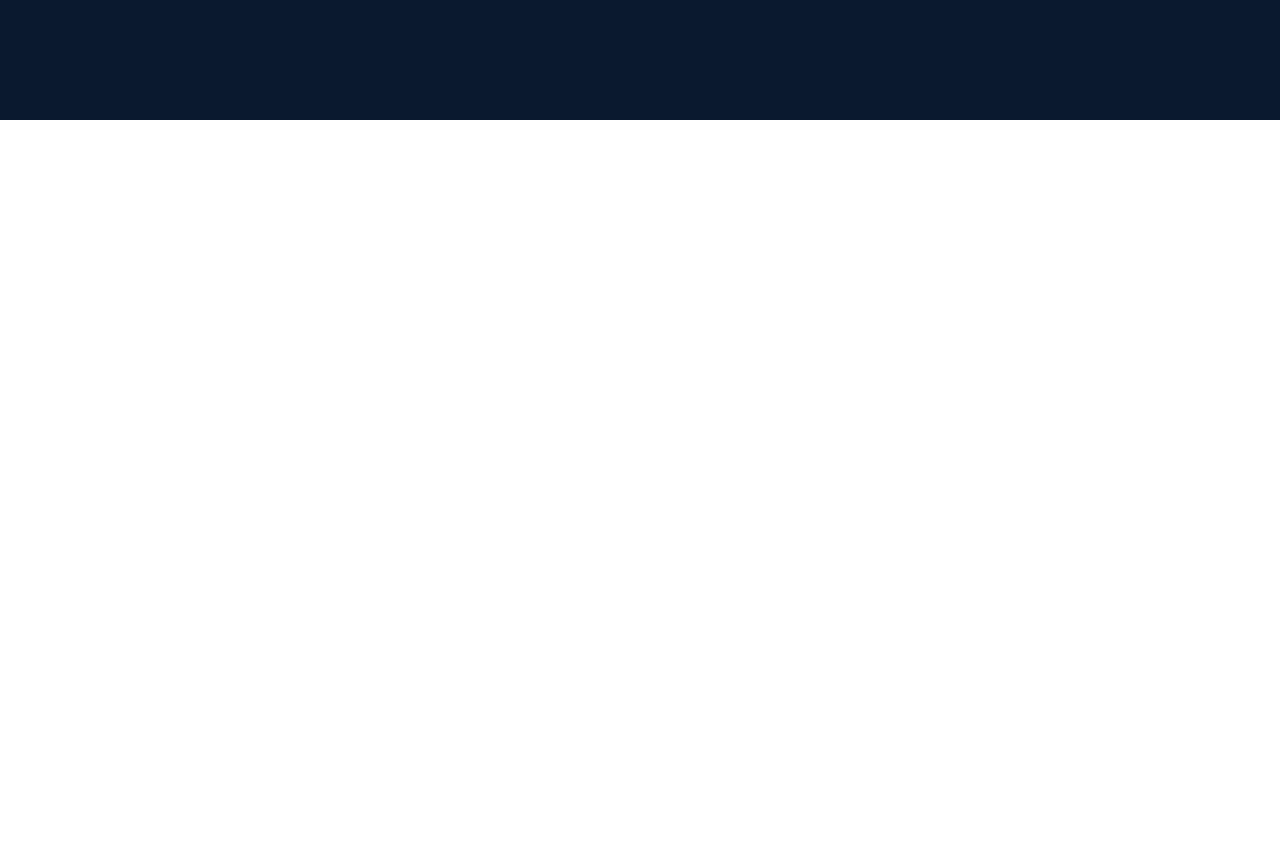
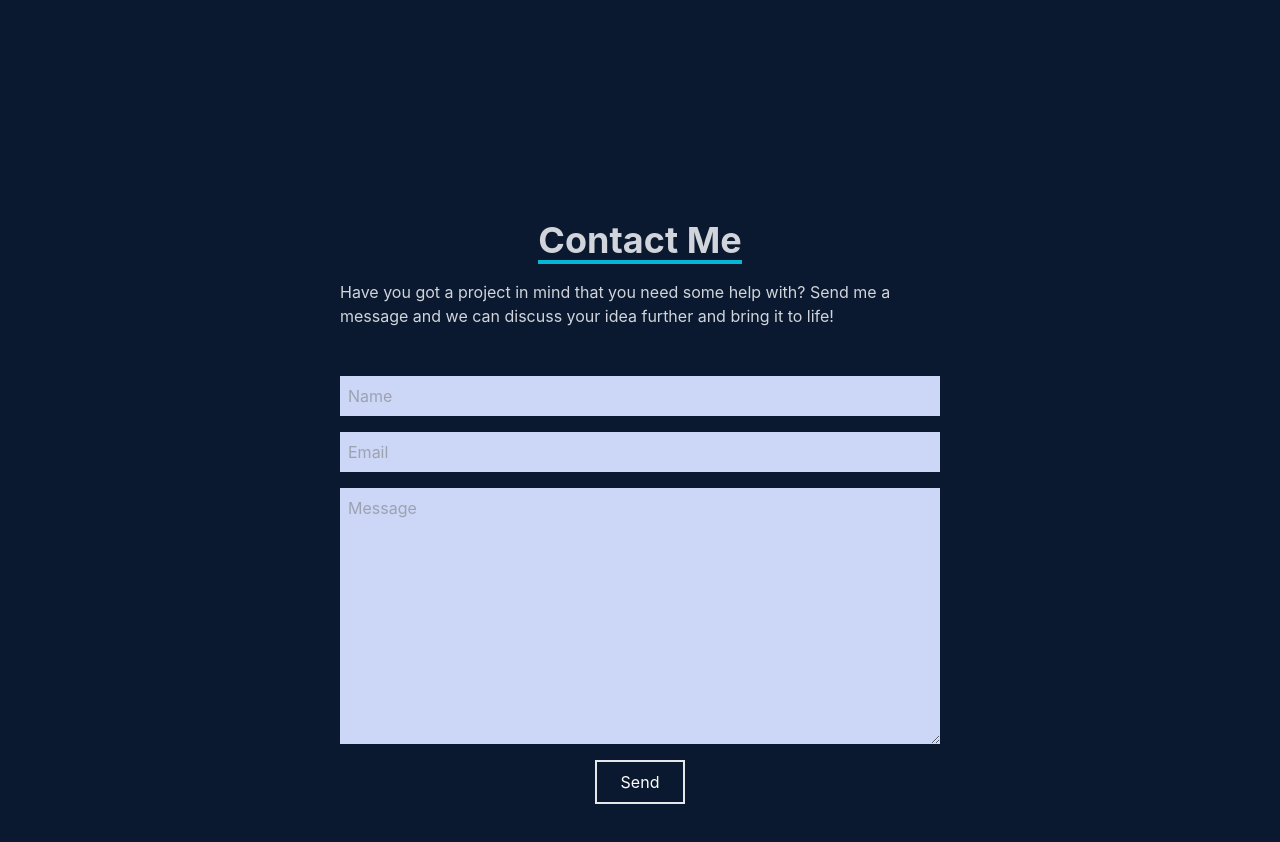
Before and after one commit to DevelopedByNoel/developedbynoel, a React (Create React App) app: page / in a window 1280 px wide. Shown: the part 3080-3922 px from the top of the page. Before the commit the page ends 3200 px from the top, so only its background shows below. Built offline with nearby package versions, Linux system fonts and the light colour scheme.

Commit message:
contact section completed, need to add link to email

```diff
--- a/src/components/Contact.jsx
+++ b/src/components/Contact.jsx
@@ -1,8 +1,19 @@
 import React from "react";
 
-function Contact() {
+const Contact = () => {
     return (
-        <div></div>
+        <div name='contact' className="w-full h-screen bg-[#0a192f] flex justify-center items-center p-4">
+            <div className="flex flex-col max-w-[600px] w-full">
+                <div className="pb-8 flex flex-col justify-center w-full h-full items-center">
+                    <p className="text-4xl font-bold inline border-b-4 border-cyan-500 text-gray-300">Contact Me</p>
+                    <p className="text-gray-300 py-4">Have you got a project in mind that you need some help with? Send me a message and we can discuss your idea further and bring it to life!</p>
+                </div>
+                    <input className="bg-[#ccd6f6] p-2" type="text" placeholder="Name" name='name' />
+                    <input className="my-4 bg-[#ccd6f6] p-2" type="text" placeholder="Email" name='email' />
+                    <textarea className="bg-[#ccd6f6] p-2" name='message' rows="10" placeholder="Message"></textarea>
+                    <button className="text-white border-2 hover:bg-cyan-500 hover:border-cyan-500 px-6 py-2 my-4 mx-auto flex items-center">Send</button>
+            </div>
+        </div>
     )
 }
 
--- a/src/components/Skills.jsx
+++ b/src/components/Skills.jsx
@@ -5,7 +5,7 @@ const Skills = () => {
         <div name='skills' className="w-full h-screen bg-[#0a192f] text-gray-300">
             <div className="max-w-[1000px] mx-auto p-4 flex flex-col justify-center w-full h-full">
                 <p className="text-4xl font-bold inline border-b-4 border-cyan-500 text-center">Skills</p>
-                <p className="py-4 text-2xl">I am always looking to improve myself and learn new things. Here is a list of technologies I have used so far</p>
+                <p className="py-4 text-2xl text-center">I am always looking to improve myself and learn new things. Here is a list of technologies I have used so far:</p>
 
 
                 <div className="w-full grid grid-cols-2 sm:grid-cols-4 gap-4 text-center py-8">
```
